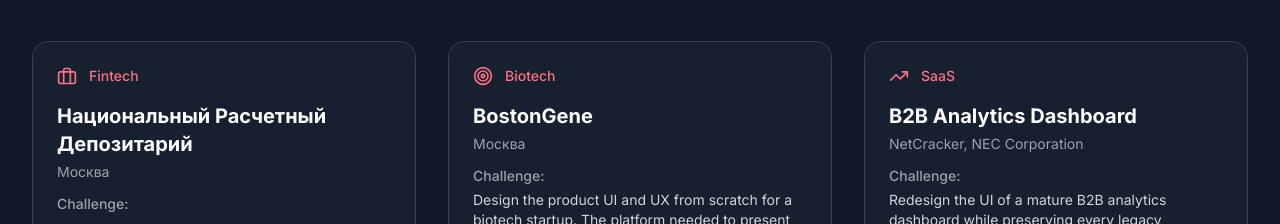
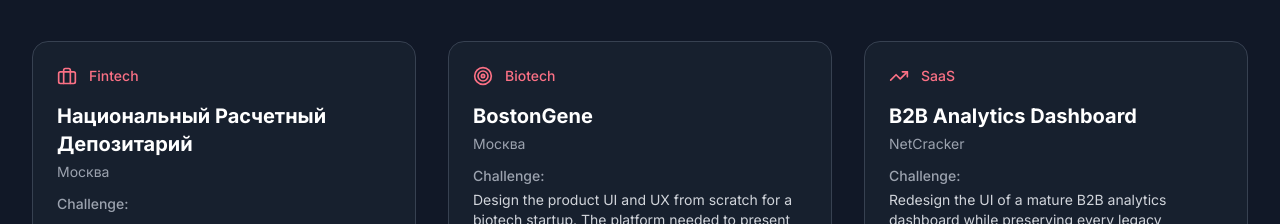
Before and after one commit to Mariga-Rock/ru, a React (Vite) app: page / in a window 1280 px wide. Shown: the part 2260-2484 px from the top of the page. Built offline with nearby package versions, Linux system fonts and the light colour scheme.

Commit message:
Force add changes

```diff
--- a/src/App.tsx
+++ b/src/App.tsx
@@ -78,7 +78,7 @@
     details: {
       scope: 'Product UX/UI from scratch + design language',
       duration: '9 months',
-      team: '3 designers, 4 engineers',
+      team: '3 дизайнера, 4 engineers',
       outcomes: [
         'Role-based dashboards for researchers and clinicians',
         'Clear information architecture for complex genomic data',
@@ -92,7 +92,7 @@
     industry: 'SaaS',
     icon: 'trending',
     title: 'B2B Analytics Dashboard',
-    location: 'NetCracker, NEC Corporation',
+    location: 'NetCracker',
     challenge:
       'Redesign the UI of a mature B2B analytics dashboard while preserving every legacy function. The product had years of accumulated features and a user base that depended on exact workflows.',
     approach:
```
Also changed, not shown: 2 other files (tests, documents, lock files or other folders).
